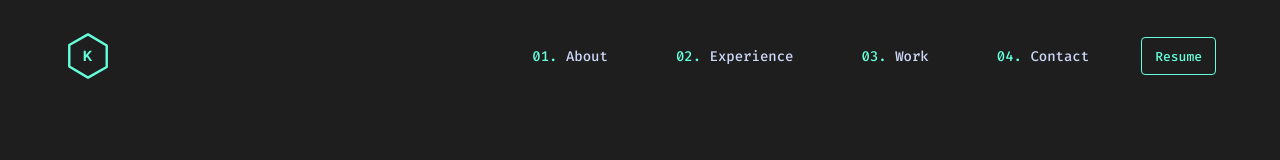
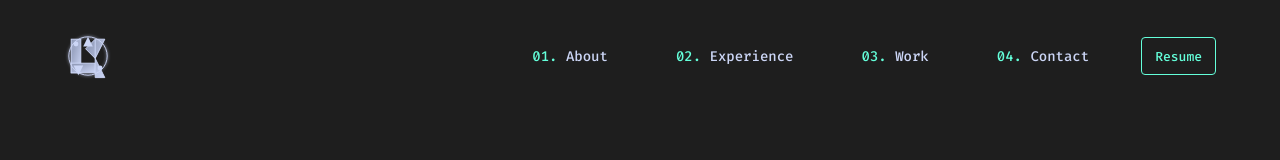
Before and after one commit to lohitkolluri/Portfolio, a Next.js app: page / in a window 1280 px wide. Shown: the top 160 px of the page. Built offline with nearby package versions, Linux system fonts and the light colour scheme.

Commit message:
♻️ Update Logo

```diff
--- a/src/components/Logo.tsx
+++ b/src/components/Logo.tsx
@@ -3,26 +3,102 @@ import React from "react";
 function Logo() {
   return (
     <svg id="logo" xmlns="http://www.w3.org/2000/svg" viewBox="0 0 100 100">
-      <title>Logo</title>
+      <title>Lohit Kolluri</title>
+      <defs>
+        <linearGradient id="grad1" x1="0%" y1="0%" x2="100%" y2="100%">
+          <stop offset="0%" style={{ stopColor: "#8892AF", stopOpacity: 1 }} />
+          <stop offset="100%" style={{ stopColor: "#CCD6F6", stopOpacity: 1 }} />
+        </linearGradient>
+      </defs>
       <g>
-        <g id="K" transform="translate(35.000000, 35.000000)">
-          <path
-            fill="currentColor"
-            d="M 23.363281 24.847656 L 15.269531 13.421875 L 22.847656 4.730469 C 22.972656 4.582031 23.003906 4.375 22.925781 4.199219 C 22.847656 4.019531 22.675781 3.90625 22.488281 3.90625 L 18.683594 3.90625 C 18.546875 3.90625 18.417969 3.964844 18.324219 4.066406 L 10.429688 12.9375 L 10.429688 4.398438 C 10.429688 4.128906 10.210938 3.90625 9.945312 3.90625 L 6.566406 3.90625 C 6.300781 3.90625 6.085938 4.128906 6.085938 4.398438 L 6.085938 25.140625 C 6.085938 25.410156 6.300781 25.632812 6.566406 25.632812 L 9.945312 25.632812 C 10.210938 25.632812 10.429688 25.410156 10.429688 25.140625 L 10.429688 18.976562 L 12.644531 16.433594 L 19.007812 25.429688 C 19.097656 25.558594 19.246094 25.632812 19.398438 25.632812 L 22.972656 25.632812 C 23.15625 25.632812 23.320312 25.527344 23.402344 25.363281 C 23.484375 25.199219 23.472656 25 23.363281 24.847656 Z M 23.363281 24.847656 "
+        {/* Letter L */}
+        <rect x="15" y="15" width="20" height="70" fill="url(#grad1)" stroke="#CCD6F6" strokeWidth="2">
+          <animate
+            attributeName="y"
+            values="15;10;15"
+            dur="1.5s"
+            repeatCount="indefinite"
           />
-        </g>
+        </rect>
+        <rect x="15" y="65" width="50" height="20" fill="url(#grad1)" stroke="#CCD6F6" strokeWidth="2">
+          <animate
+            attributeName="x"
+            values="15;10;15"
+            dur="1.5s"
+            repeatCount="indefinite"
+          />
+        </rect>
+
+        {/* Letter K */}
         <path
-          stroke="currentColor"
-          strokeWidth="5"
-          strokeLinecap="round"
-          strokeLinejoin="round"
-          d="M 50, 5
-                  L 11, 27
-                  L 11, 72
-                  L 50, 95
-                  L 89, 73
-                  L 89, 28 z"
-        />
+          d="M 65 15 L 65 55 L 45 35 L 65 15 L 85 15 L 65 55 L 85 95 L 65 95 L 65 55"
+          fill="url(#grad1)"
+          stroke="#CCD6F6"
+          strokeWidth="2"
+        >
+          <animateTransform
+            attributeName="transform"
+            type="scale"
+            values="1;1.1;1"
+            dur="2s"
+            repeatCount="indefinite"
+          />
+        </path>
+
+        {/* Additional Shapes */}
+        <circle cx="25" cy="25" r="5" fill="#CCD6F6">
+          <animate
+            attributeName="r"
+            values="5;7;5"
+            dur="1.5s"
+            repeatCount="indefinite"
+          />
+        </circle>
+        <circle cx="75" cy="75" r="5" fill="#CCD6F6">
+          <animate
+            attributeName="r"
+            values="5;7;5"
+            dur="1.5s"
+            repeatCount="indefinite"
+          />
+        </circle>
+        <polygon points="50,10 60,30 40,30" fill="#CCD6F6">
+          <animateTransform
+            attributeName="transform"
+            type="rotate"
+            from="0 50 20"
+            to="360 50 20"
+            dur="4s"
+            repeatCount="indefinite"
+          />
+        </polygon>
+        <polygon points="30,90 40,70 20,70" fill="#CCD6F6">
+          <animateTransform
+            attributeName="transform"
+            type="rotate"
+            from="0 30 80"
+            to="360 30 80"
+            dur="4s"
+            repeatCount="indefinite"
+          />
+        </polygon>
+
+        {/* Glowing Effect */}
+        <filter id="glow" x="-50%" y="-50%" width="200%" height="200%">
+          <feGaussianBlur stdDeviation="3.5" result="coloredBlur"/>
+          <feMerge>
+            <feMergeNode in="coloredBlur"/>
+            <feMergeNode in="SourceGraphic"/>
+          </feMerge>
+        </filter>
+        <circle cx="50" cy="50" r="40" fill="none" stroke="#CCD6F6" strokeWidth="2" filter="url(#glow)">
+          <animate
+            attributeName="r"
+            values="40;45;40"
+            dur="2s"
+            repeatCount="indefinite"
+          />
+        </circle>
       </g>
     </svg>
   );
--- a/src/scss/sections/_navbar.scss
+++ b/src/scss/sections/_navbar.scss
@@ -47,6 +47,7 @@ nav {
       font-weight: 500;
       font-size: var(--tsm1);
       counter-reset: nav-list;
+      transition: opacity 0.3s ease-in-out, transform 0.3s ease-in-out;
       &-list {
         display: flex;
         gap: 3rem;
@@ -57,7 +58,7 @@ nav {
             padding: 10px;
             text-decoration: none;
             color: inherit;
-            transition: 0.3s ease-in-out;
+            transition: color 0.3s ease-in-out;
             &::before {
               counter-increment: nav-list;
               content: "0" counter(nav-list) ". ";
@@ -68,6 +69,7 @@ nav {
             outline-color: var(--theme-color);
           }
           &:hover {
+            transform: scale(1.05);
             color: var(--theme-color);
           }
         }
@@ -114,8 +116,8 @@ nav {
     top: 0;
     transition: 0.3s ease-in-out;
     z-index: 100;
-    background-color: rgba(30, 30, 30, 0.85);
-    box-shadow: 0 10px 30px -10px var(--navy-shadow);
-    backdrop-filter: blur(10px);
+    background-color: rgba(30, 30, 30, 0.95);
+    box-shadow: 0 4px 20px rgba(0, 0, 0, 0.2);
+    transform: scale(1.05);
   }
 }
--- a/src/sections/Navbar.tsx
+++ b/src/sections/Navbar.tsx
@@ -17,11 +17,13 @@ function Navbar() {
   ];
 
   useEffect(() => {
-    window.addEventListener("scroll", () => {
+    const handleScroll = () => {
       window.pageYOffset > 100
         ? setNavbarVisible(true)
         : setNavbarVisible(false);
-    });
+    };
+    window.addEventListener("scroll", handleScroll);
+    return () => window.removeEventListener("scroll", handleScroll); // Cleanup listener
   }, []);
 
   useEffect(() => {
@@ -53,10 +55,10 @@ function Navbar() {
       <div className={`wrapper ${navbarVisible ? "blur-nav" : ""}`}>
         <motion.div
           className="brand"
-          initial={{ opacity: 0 }}
-          animate={{ opacity: 1 }}
+          initial={{ opacity: 0, scale: 0.8 }}
+          animate={{ opacity: 1, scale: 1 }}
           transition={{
-            duration: 0.3,
+            duration: 0.5,
             ease: "easeInOut",
           }}
         >
@@ -66,8 +68,8 @@ function Navbar() {
         </motion.div>
         <motion.div
           className="nav-responsive-toggle"
-          initial={{ opacity: 0, y: 5 }}
-          animate={{ opacity: 1, y: 0 }}
+          initial={{ opacity: 0, scale: 0.8 }}
+          animate={{ opacity: 1, scale: 1 }}
           transition={{
             duration: 0.3,
             ease: "easeInOut",
@@ -89,8 +91,15 @@ function Navbar() {
             />
           )}
         </motion.div>
-        <div
+        <motion.div
           className={`${responsiveNavVisible && "nav-responsive"} nav-items`}
+          initial={{ opacity: 0, x: 100 }}
+          animate={{ opacity: 1, x: 0 }}
+          exit={{ opacity: 0, x: 100 }}
+          transition={{
+            duration: 0.3,
+            ease: "easeInOut",
+          }}
         >
           <ul className="nav-items-list">
             {sectionLinks.map(({ name, link }, index) => (
@@ -102,7 +111,7 @@ function Navbar() {
                 transition={{
                   duration: 0.3,
                   ease: "easeInOut",
-                  delay: 0.3 + index * 0.1,
+                  delay: 0.1 + index * 0.1,
                 }}
               >
                 <Link href={link} className="nav-items-list-item-link" aria-label={`Navigate to ${name}`}>
@@ -123,7 +132,7 @@ function Navbar() {
           >
             <Button text="Resume" link="https://drive.google.com/file/d/1KwoW5uTW2aUEoi14CnM6JGQatup_5aAf/view?usp=sharing" />
           </motion.div>
-        </div>
+        </motion.div>
       </div>
     </nav>
   );
```
